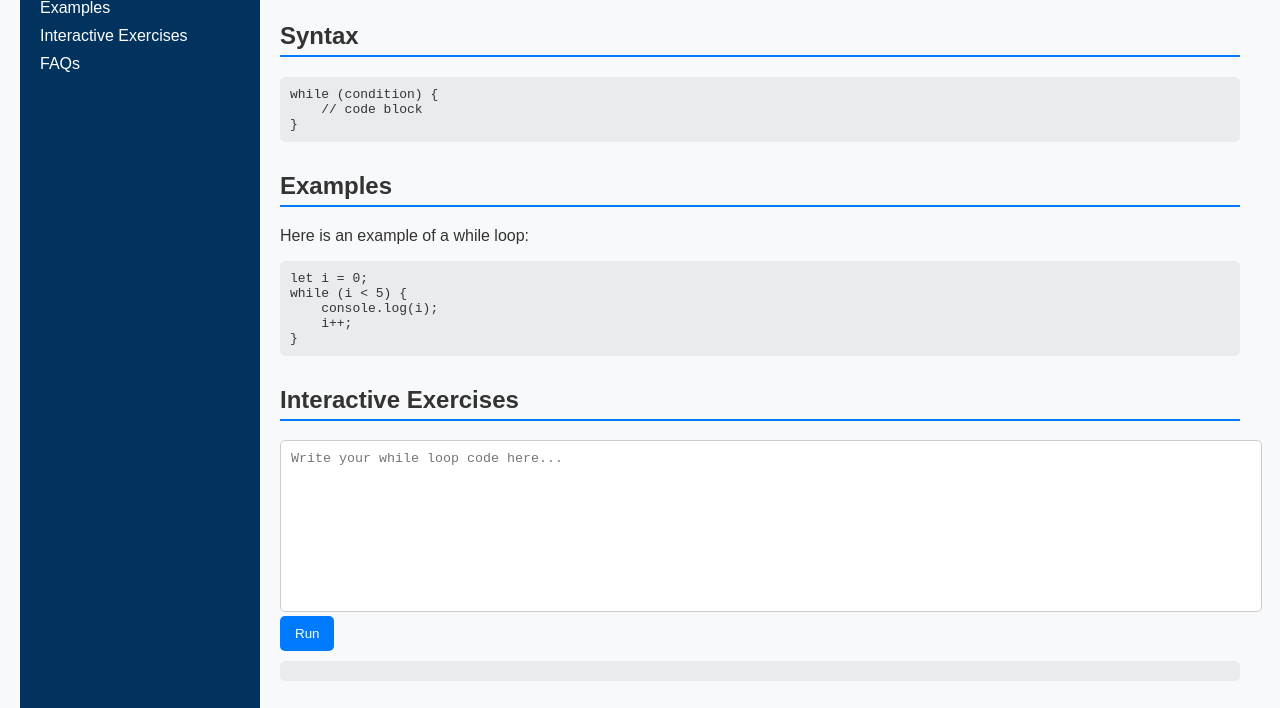
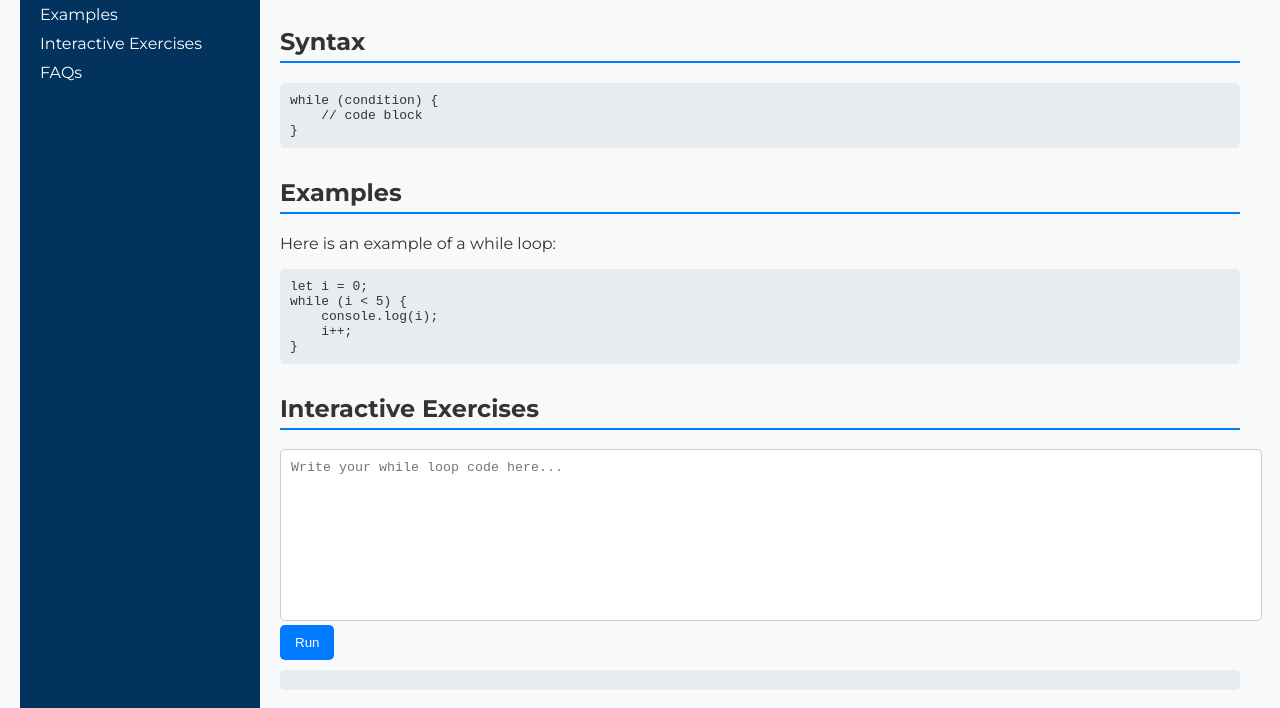
Before and after one commit to javasharipov/While-lesson, a plain HTML site: page index.html in a window 1280 px wide. Shown: the part 295-1003 px from the top of the page. Drawn offline with Linux system fonts and the light colour scheme.

Commit message:
added some style

```diff
--- a/scss/main.scss
+++ b/scss/main.scss
@@ -1,3 +1,4 @@
+@import url('https://fonts.googleapis.com/css2?family=Montserrat:ital,wght@0,100..900;1,100..900&display=swap');
 // Variables
 $primary-color: #007bff;
 $secondary-color: #02335e;
@@ -6,7 +7,7 @@ $text-color: #333;
 
 // Global Styles
 body {
-	font-family: Arial, sans-serif;
+	font-family: 'Montserrat', serif;
 	margin: 0;
 	background-color: $bg-color;
 	color: $text-color;
```
Also changed, not shown: css/main.min.css, 1 other file.
